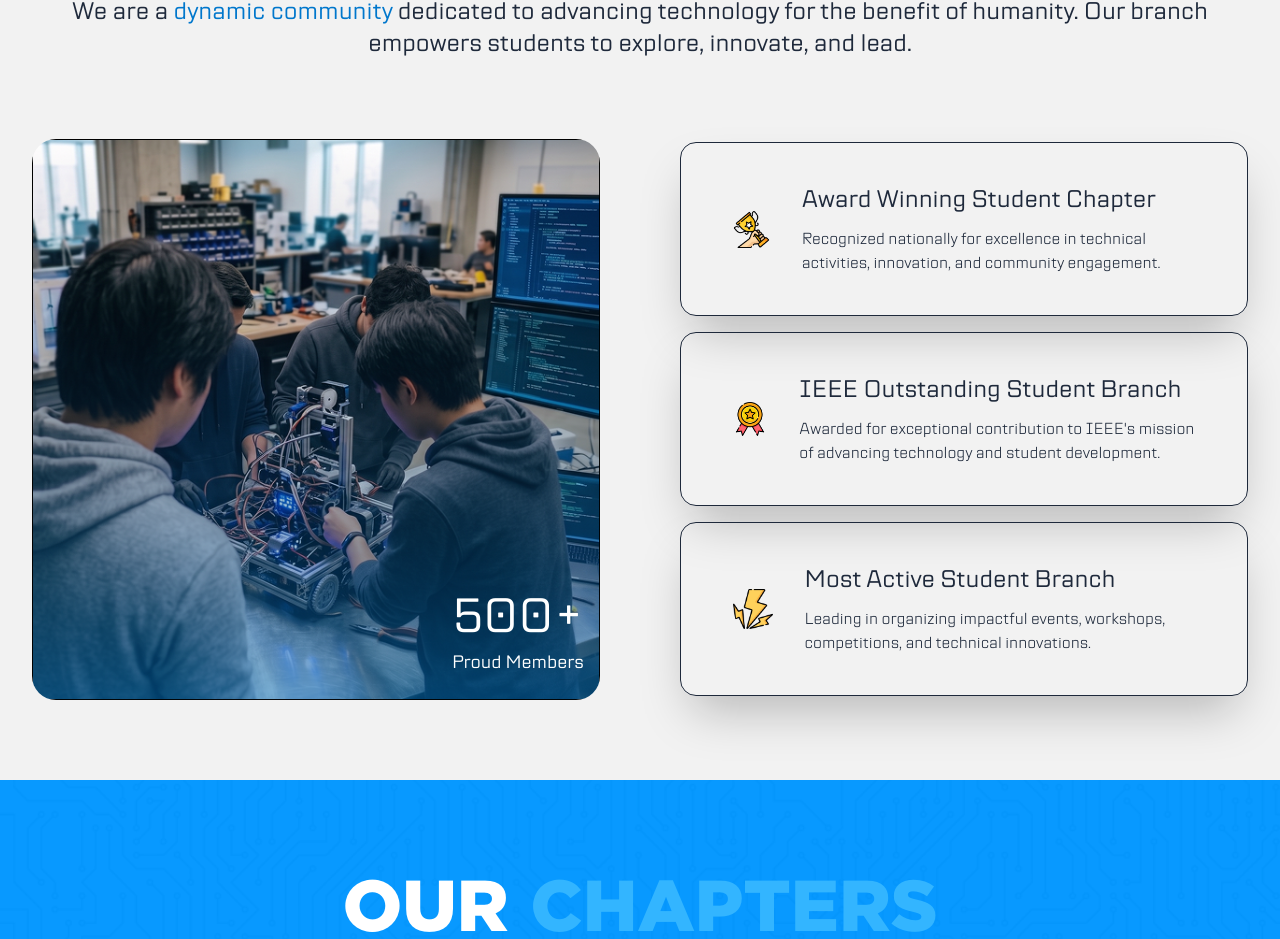
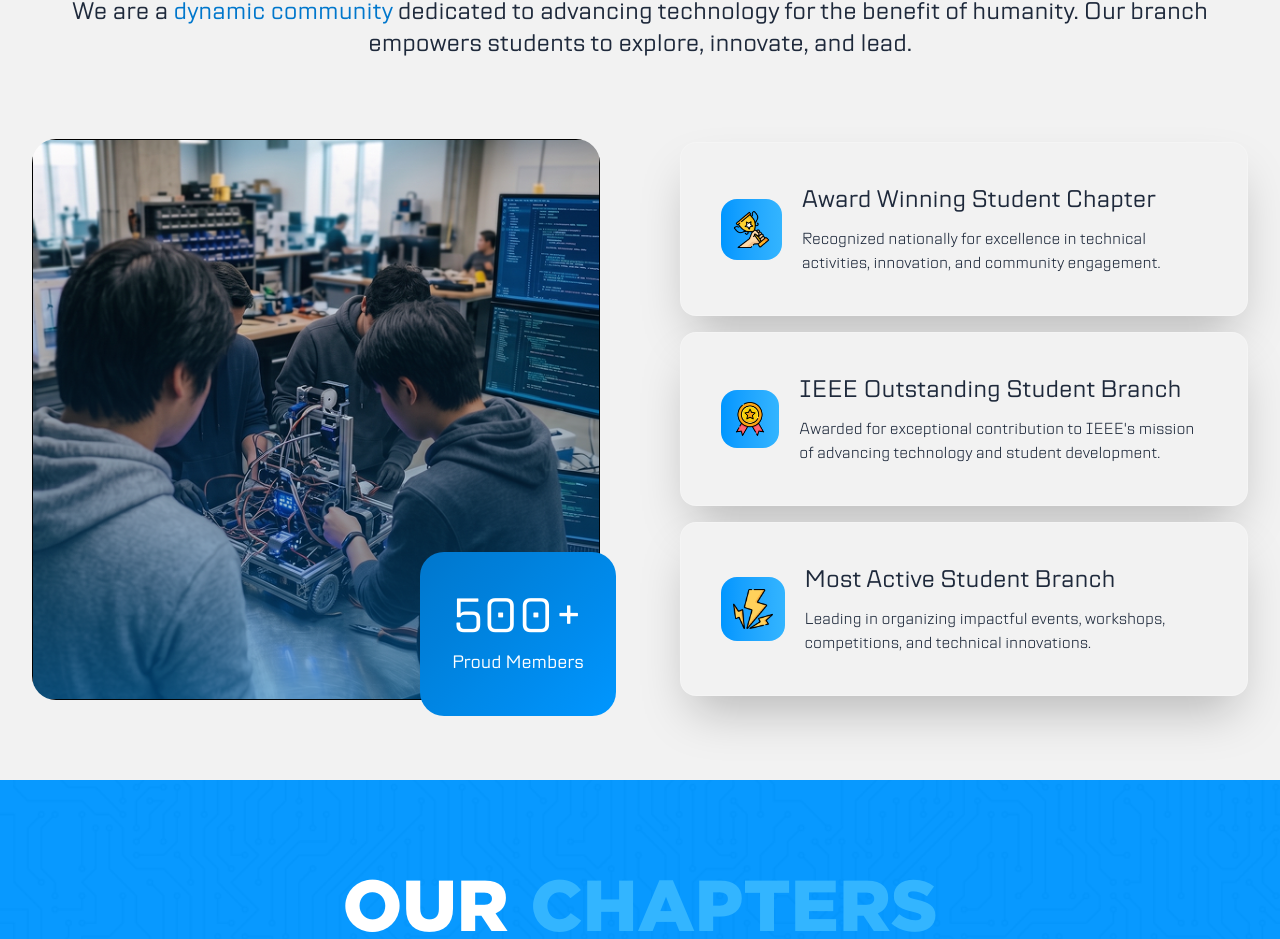
Before and after one commit to ieeesha10-svg/Ieee-website, a React (Vite) app in the folder client/: page / in a window 1280 px wide. Shown: the part 1051-1990 px from the top of the page. Built offline with nearby package versions, Linux system fonts and the light colour scheme; no server answers.

Commit message:
style: add scrollbar, gradient utilities, and border/card design tokens

```diff
--- a/client/src/index.css
+++ b/client/src/index.css
@@ -82,6 +82,9 @@
   --color-main: var(--bg-main);
   --color-foreground: var(--text-foreground);
   --color-muted: var(--text-muted);
+  --color-border: var(--border);
+  --color-card: var(--bg-card);
+
   --font-lakes: "TT Lakes Neue", sans-serif;
   --font-gotham: "Gotham", ui-sans-serif, system-ui, sans-serif;
   --font-black: "Gotham Black", ui-sans-serif, system-ui, sans-serif;
@@ -95,6 +98,8 @@
   --bg-main: #F2F2F2;
   --text-foreground: #1e293b;
   --text-muted: #4b5563;
+  --border: #ffffff33;
+  --bg-card: var(--color-main);
 }
 
 /* Dark mode colors */
@@ -105,6 +110,8 @@
   --bg-main: #0A0E1A;
   --text-foreground: #f1f5f9;
   --text-muted: #9ca3af;
+  --border: #222936;
+  --bg-card: #1A1F2E;
 }
 
 @layer base {
@@ -115,4 +122,59 @@
 	body {
 	  @apply font-lakes bg-main text-foreground transition-colors duration-200;
 	}
+
+	body::-webkit-scrollbar {
+	  width: 14px;
+	}
+
+	body::-webkit-scrollbar-track {
+	  background: calc(var(--color-main)/10);
+	  border-radius: 3px;
+	}
+
+	body::-webkit-scrollbar-thumb {
+	  background: var(--color-primary);
+	  border-radius: 3px;
+	}
+
+	html {
+  	scroll-behavior: smooth;
+	}
+
 }
+
+/* Utility classes that we use across the app */
+@layer utilities {
+	/* Primary Linear Gradient */
+  .bg-primary-linear {
+    background: linear-gradient(
+      90deg,
+      #0096FF 0%, #0699FF 8.33%, #0D9BFF 16.67%, #129EFF 25%,
+      #17A1FF 33.33%, #1BA3FF 41.67%, #1FA6FF 50%, #23A8FF 58.33%,
+      #26ABFF 66.67%, #2AADFF 75%, #2DB0FF 83.33%, #30B2FF 91.67%,
+      #33B5FF 100%
+    );
+  }
+
+  /* Linear Gradient (Secondary/Brand) */
+  .bg-brand-linear {
+    background: linear-gradient(
+      135deg,
+      #0077CC 0%, #0079D0 7.69%, #007CD4 15.38%, #007ED8 23.08%,
+      #0080DB 30.77%, #0083DF 38.46%, #0085E3 46.15%, #0088E7 53.85%,
+      #008AEB 61.54%, #008CEF 69.23%, #008FF3 76.92%, #0091F7 84.62%,
+      #0094FB 92.31%, #0096FF 100%
+    );
+  }
+}
+
+/*
+   ACCESSIBILITY:
+   If a user has "Reduce Motion" enabled in their system settings,
+   we disable smooth scrolling to prevent motion sickness or discomfort.
+*/
+@media (prefers-reduced-motion: reduce) {
+  html {
+    scroll-behavior: auto;
+  }
+}
```
